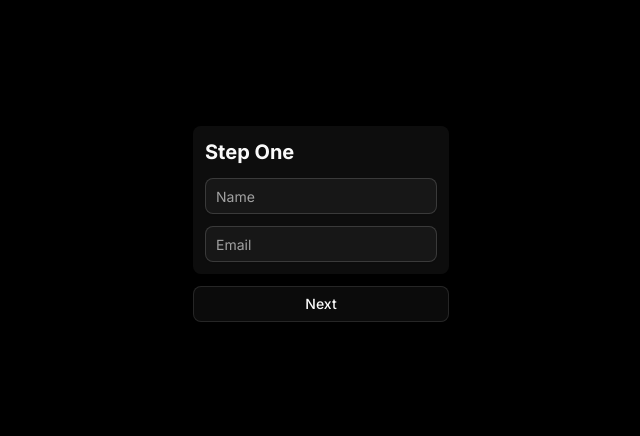
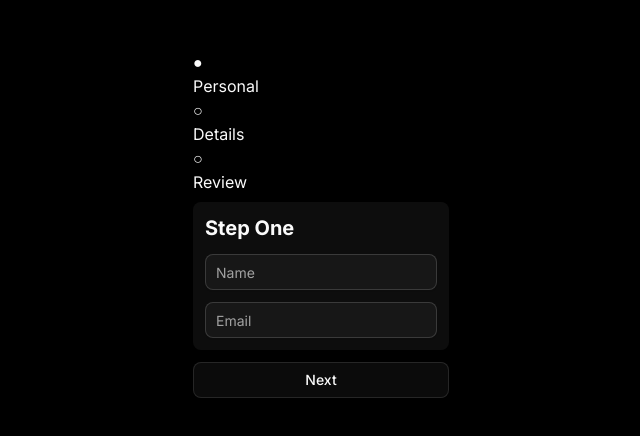
Before and after one commit to DenisDK/Zustand-mini-task, a Next.js app: page / in a window 1280 px wide. Shown: the part 176-612 px from the top of the page, without its empty margins (319-959 px from the left). Built offline with nearby package versions, Linux system fonts and the light colour scheme.

Commit message:
StepIndicator

```diff
--- a/modules/multiStepForm/components/MultiStepForm.tsx
+++ b/modules/multiStepForm/components/MultiStepForm.tsx
@@ -7,6 +7,7 @@ import StepThree from "./StepThree";
 import StepTwo from "./StepTwo";
 import { stepOneSchema, stepTwoSchema } from "../schemas/multiStepForm.schema";
 import { useState } from "react";
+import StepIndicator from "./StepIndicator";
 
 const MultiStepForm = () => {
   const currentStep = useMultiStepFormStore((state) => state.currentStep);
@@ -21,6 +22,7 @@ const MultiStepForm = () => {
   return (
     <div className="flex flex-col gap-2">
       {/* <p className="text-xl font-bold px-2">Current step: {currentStep}</p> */}
+      <StepIndicator />
       {currentStep === 1 && <StepOne errors={errors} setErrors={setErrors} />}
       {currentStep === 2 && <StepTwo errors={errors} setErrors={setErrors} />}
       {currentStep === 3 && <StepThree />}
--- /dev/null
+++ b/modules/multiStepForm/components/StepIndicator.tsx
@@ -0,0 +1,27 @@
+"use client";
+
+import { useMultiStepFormStore } from "../store/multiStepForm.store";
+
+const StepIndicator = () => {
+  const steps = ["Personal", "Details", "Review"];
+  const currentStep = useMultiStepFormStore((state) => state.currentStep);
+
+  return (
+    <div>
+      {steps.map((step, index) => {
+        const stepNumber = index + 1;
+
+        const isCompleted = stepNumber < currentStep;
+        const isActive = stepNumber === currentStep;
+        return (
+          <div key={step}>
+            <div>{isCompleted ? "✓" : isActive ? "●" : "○"}</div>
+            <span>{step}</span>
+          </div>
+        );
+      })}
+    </div>
+  );
+};
+
+export default StepIndicator;
--- a/modules/multiStepForm/index.ts
+++ b/modules/multiStepForm/index.ts
@@ -3,5 +3,6 @@ import StepOne from "./components/StepOne";
 import StepTwo from "./components/StepTwo";
 import StepThree from "./components/StepThree";
 import MultiStepForm from "./components/MultiStepForm";
+import StepIndicator from "./components/StepIndicator";
 
-export { MultiStep, StepOne, StepTwo, StepThree, MultiStepForm };
+export { MultiStep, StepOne, StepTwo, StepThree, MultiStepForm, StepIndicator };
```
